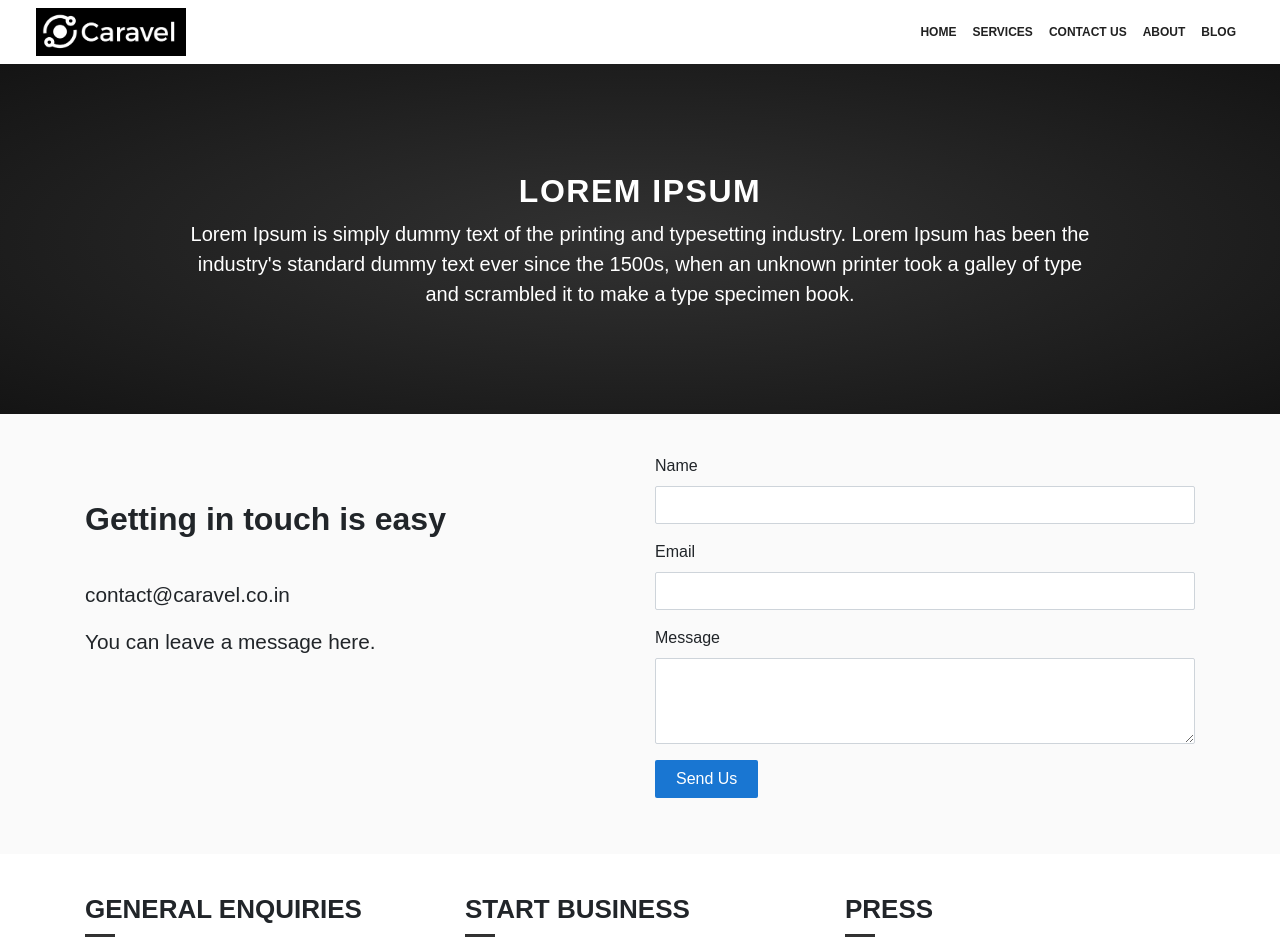
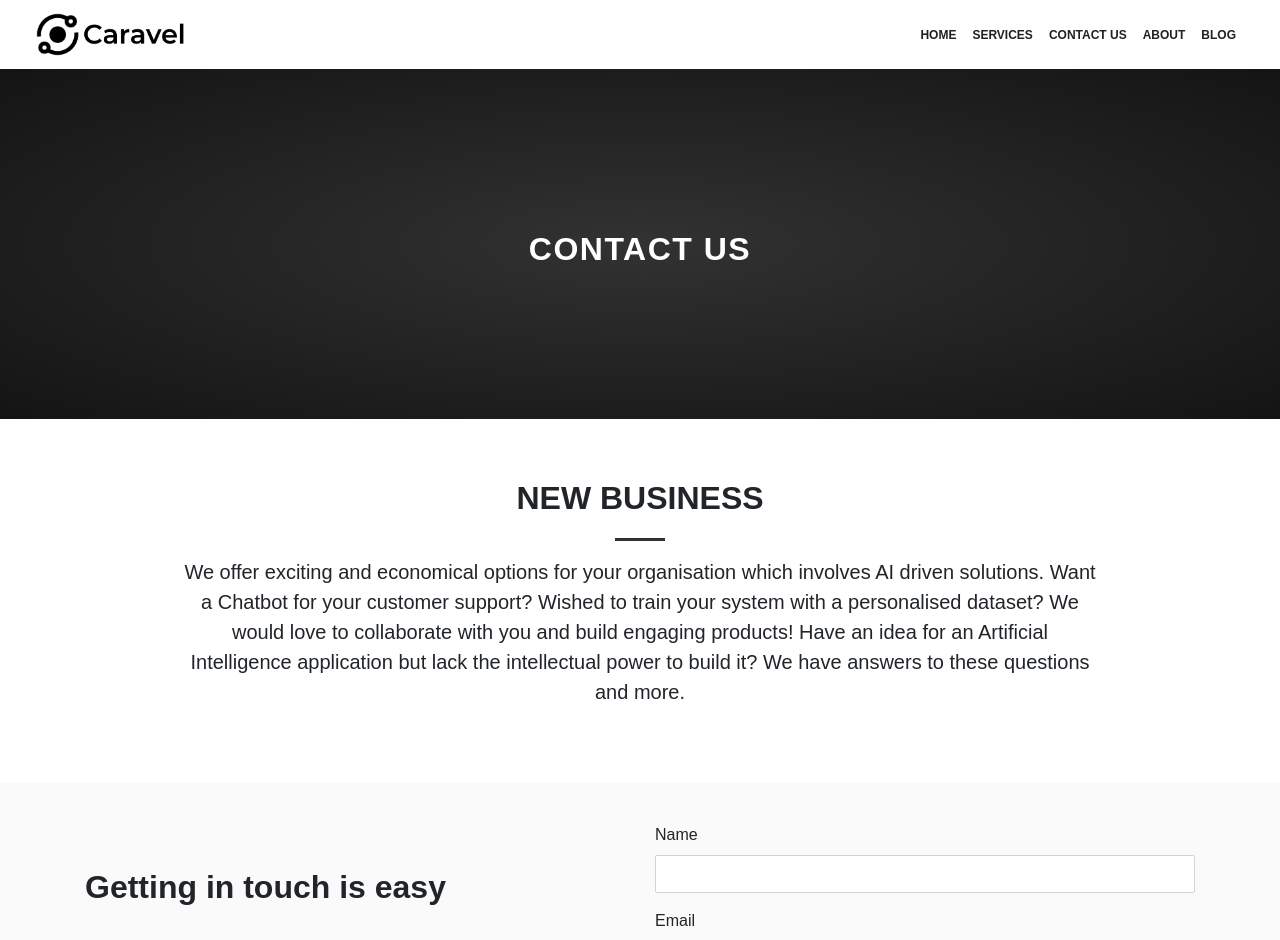
Before and after one commit to liquidworkings/liquidworkings.github.io, a Jekyll site: the page built from contact.html, in a window 1280 px wide. Shown: the top 940 px of the page. Built offline with Jekyll 4.4.1, drawn with Linux system fonts in a browser that asks for light colours; nearby versions of some CDN libraries; some web fonts are replaced; comment, search, counter and statistics services are not loaded.

Commit message:
caravel website update 5

```diff
--- a/_includes/footer.html
+++ b/_includes/footer.html
@@ -23,7 +23,7 @@
 				<p style="text-transform: capitalize;margin-bottom: 5px;font-weight: 700">Contact</p>
 				<ul>
 					<li><i class="fa fa-phone" aria-hidden="true"></i>&nbsp;&nbsp;+91 9700784998</li>
-					<li><i class="fa fa-envelope" aria-hidden="true"></i>&nbsp;&nbsp;team@caravel.co.in</li>
+					<li><i class="fa fa-envelope" aria-hidden="true"></i>&nbsp;&nbsp;<a class="footernavlink" href="mailto:team@caravelone27.com">team@caravel.co.in</a></li>
 					<li><a href="http://bit.ly/91sbhhc" class="footernavlink"><i class="fa fa-map-marker-alt" aria-hidden="true"></i>&nbsp;&nbsp;
 						91springboard<br/>&nbsp;&nbsp;&nbsp;&nbsp;&nbsp; Jubilee Enclave, HITEC City,<br/>&nbsp;&nbsp;&nbsp;&nbsp;&nbsp; Hyderabad-500081.</a>
 					</li>
--- a/_includes/navbar.html
+++ b/_includes/navbar.html
@@ -1,5 +1,5 @@
 <nav class="navbar navbar-expand-lg">
-  <a class="navbar-brand" href="/"><img class="img-fluid" src="/images/caravel.png" width="150"></a>
+  <a class="navbar-brand" href="/"><img class="img-fluid" src="/images/Caravel-Logo-V2.png" width="150"></a>
   <button class="navbar-toggler" type="button" data-toggle="collapse" data-target="#navbarSupportedContent" aria-controls="navbarSupportedContent" aria-expanded="false" aria-label="Toggle navigation">
     <span class="navbar-toggler-icon"></span>
   </button>
--- a/about.html
+++ b/about.html
@@ -7,15 +7,15 @@ title: About
     <div class="row justify-content-center h-100">
       <div class="col-md-10 align-self-center text-center">
         <div class="hero-unit-text-container" style="padding-top: 20px;">
-          <h1 class="text-uppercase">Lorem Ipsum</h1>
-          <p>Lorem Ipsum is simply dummy text of the printing and typesetting industry. Lorem Ipsum has been the industry's standard dummy text ever since the 1500s, when an unknown printer took a galley of type and scrambled it to make a type specimen book. </p>
+          <h1 class="text-uppercase">OUR PHILOSOPHY</h1>
+          <p>MAKE THE WORLD A BETTER PLACE FOR EVERYTHING, THROUGH TECHNOLOGY </p>
         </div>
       </div>
     </div>
   </div>
 </section>
 
-<section style="background:#fff;padding: 60px 0px 60px 0px;">
+<section style="background:#fff;padding: 40px 0px;">
   <div class="container">
     <div class="row justify-content-center">
       <div class="col-md-10">
--- a/contact.html
+++ b/contact.html
@@ -14,13 +14,25 @@ title: Contact
     <div class="row justify-content-center h-100">
       <div class="col-md-10 align-self-center text-center">
         <div class="hero-unit-text-container" style="padding-top: 20px;">
-          <h1 class="text-uppercase">Lorem Ipsum</h1>
-          <p>Lorem Ipsum is simply dummy text of the printing and typesetting industry. Lorem Ipsum has been the industry's standard dummy text ever since the 1500s, when an unknown printer took a galley of type and scrambled it to make a type specimen book. </p>
+          <h1 class="text-uppercase">Contact us</h1>
         </div>
       </div>
     </div>
   </div>
 </section>
+
+<section style="background:#fff;padding: 60px 0px 60px 0px;">
+  <div class="container">
+    <div class="row justify-content-center">
+      <div class="col-md-10">
+       <h2 class="text-center dark-text" style="margin-bottom: 20px;">NEW BUSINESS</h2>
+       <hr class="us-line">
+       <p class="text-center lead dark-text">We offer exciting and economical options for your organisation which involves AI driven solutions. Want a Chatbot for your customer support? Wished to train your system with a personalised dataset? We would love to collaborate with you and build engaging products! Have an idea for an Artificial Intelligence application but lack the intellectual power to build it? We have answers to these questions and more.</p>
+     </div>
+   </div>
+ </div>
+</section>
+
 
 <section style="padding:40px 0px;background-color: #FAFAFA;">
   <div class="container">
--- a/css/main.css
+++ b/css/main.css
@@ -65,7 +65,6 @@ h1, h2, h3, h4, h5, h6 {
 /* ============================================================================== */
 
 .navbar-brand{
-  background-color: black;
   margin: 0px 20px;
 }
 .nav-item-border-li a span {
@@ -193,6 +192,7 @@ h1, h2, h3, h4, h5, h6 {
   background: #f8f8f8;
   box-shadow: 5px 5px 15px rgba(0,0,0,.2);
   padding: 20px 20px;
+  border: 1px solid lightgray;
 }
 .box-container{
   margin-bottom: 20px;
--- a/services.html
+++ b/services.html
@@ -16,9 +16,9 @@ title: Services
   </div>
 </section>
 
-<section style="background-color: var(--secondary-background);padding: 40px 0px;">
+<section style="background-color: var(--secondary-background);padding: 60px 0px;">
   <div class="container">
-    <div class="row justify-content-center services" style="margin-bottom: 10px;">
+    <div class="row justify-content-center services">
       <div class="col-md-4 box-container">
         <div class="box h-100">
           <h3>Artificial Intelligence Softwares</h3>
```
Also changed, not shown: images/Caravel-Logo-V2.png (added).
